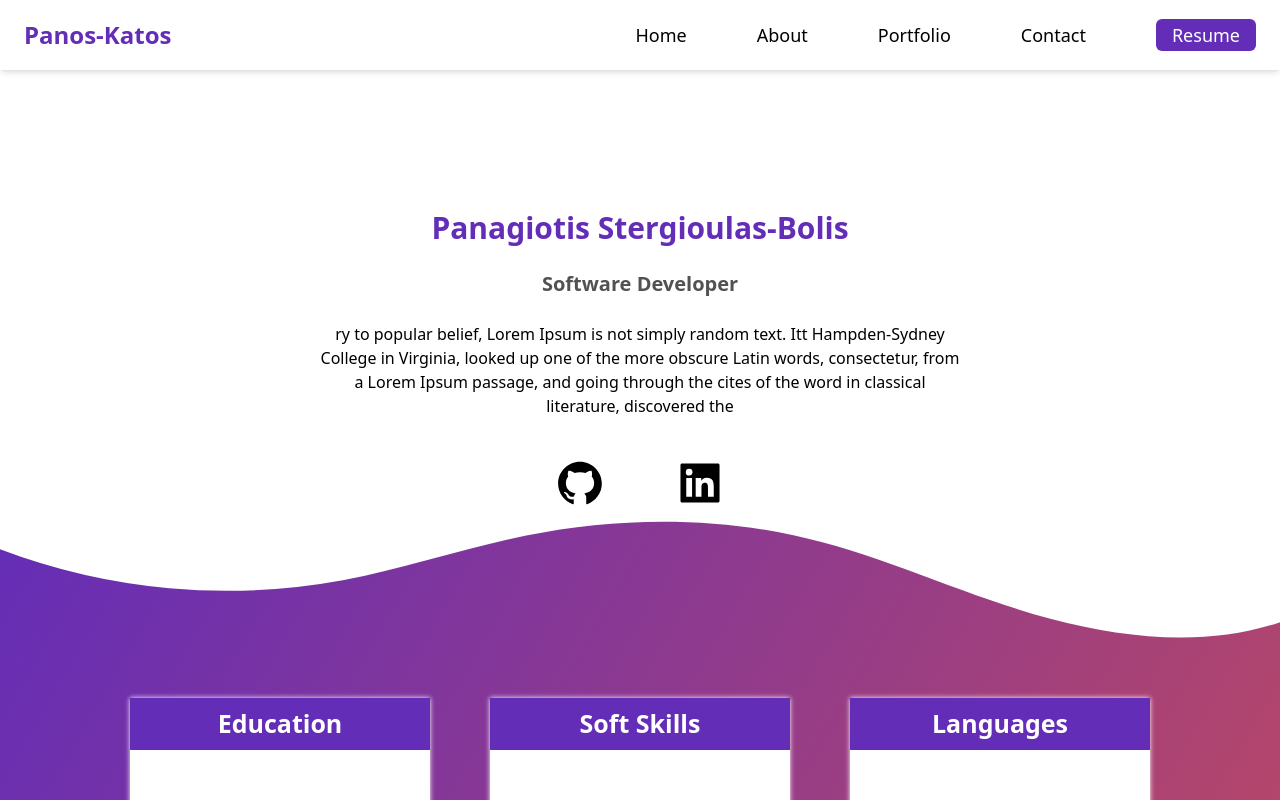
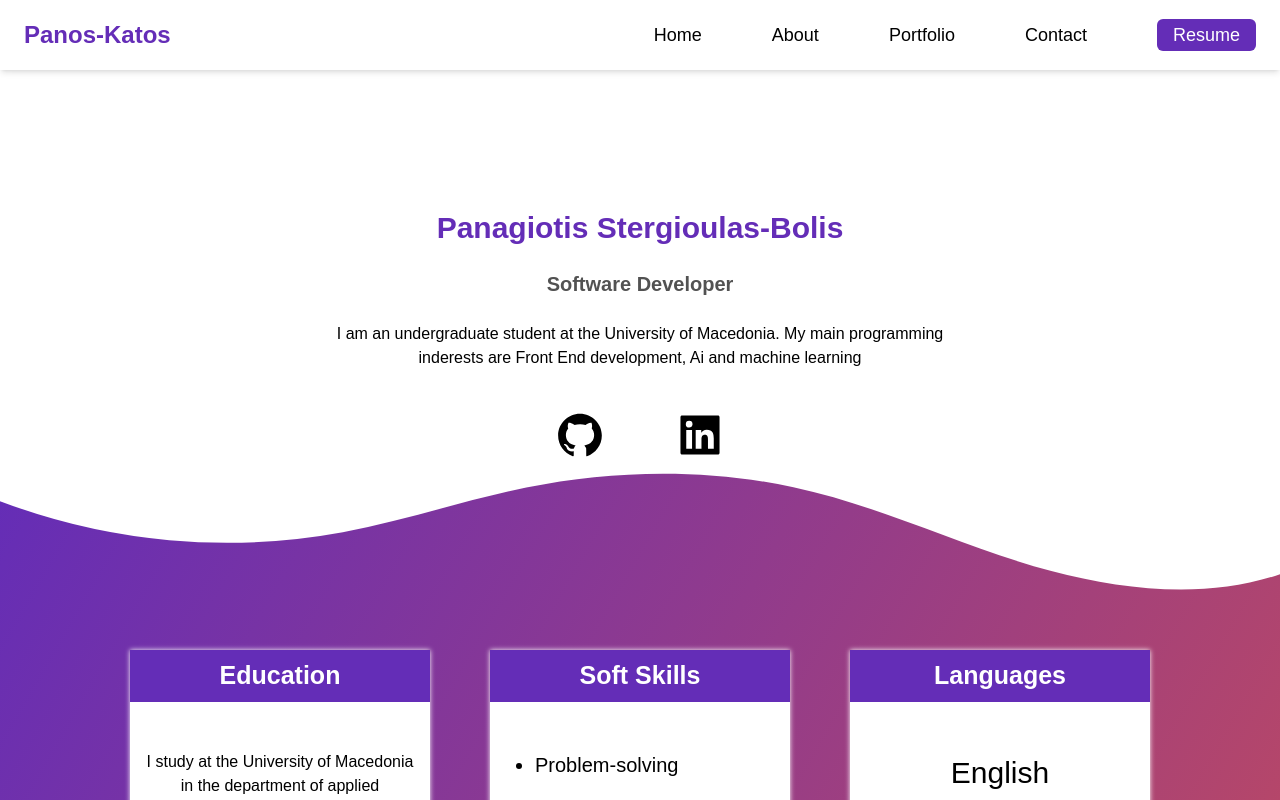
Before and after one commit to Panos-Stergioulas-Mpolis/Personal-Website, a React (Create React App) app: page / in a window 1280 px wide. Shown: the top 800 px of the page. Built offline with nearby package versions, Linux system fonts and the light colour scheme.

Commit message:
Added description and changed the font family

```diff
--- a/src/components/home/Home.js
+++ b/src/components/home/Home.js
@@ -7,10 +7,7 @@ function About() {
         <h1 className='text-[20px] md:text-3xl text-[#642db7] text-center font-bold'>Panagiotis Stergioulas-Bolis</h1>
         <h2 className='text-[15px] md:text-xl font-bold text-[#525252]'>Software Developer</h2>
         <p className='text-center mb-3'>
-            ry to popular belief, Lorem Ipsum is not simply random
-            text. Itt Hampden-Sydney
-            College in Virginia, looked up one of the more obscure Latin words, consectetur, from a Lorem
-             Ipsum passage, and going through the cites of the word in classical literature, discovered the
+        I am an undergraduate student at the University of Macedonia. My main programming inderests are Front End development, Ai and machine learning
         </p>
         <ul className='flex justify-center gap-x-[70px]'>
             <li className='cursor-pointer hover:text-[#238ba2] text-3xl'><a alt="My Github Profile" href='https://github.com/Panos-Stergioulas-Mpolis' target="_blank"><AiFillGithub size={50}/></a></li>
--- a/src/styles.css
+++ b/src/styles.css
@@ -2,7 +2,9 @@
 @tailwind components;
 @tailwind utilities;
 
-
+*{
+   font-family:Arial, Helvetica, sans-serif;
+}
 
 .back{
    background: linear-gradient(120deg, #642db7, #d14f4f);
```
